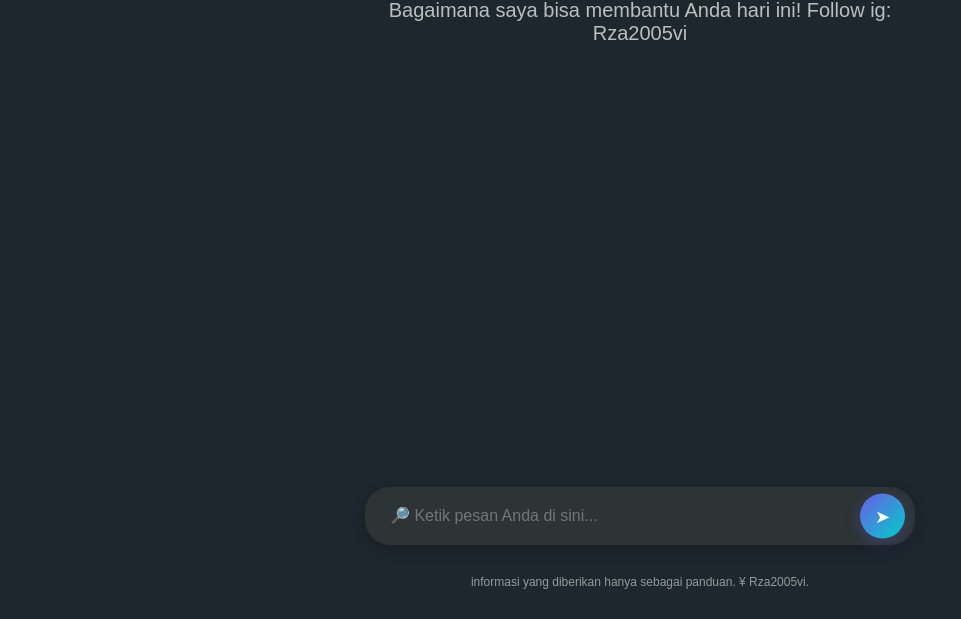
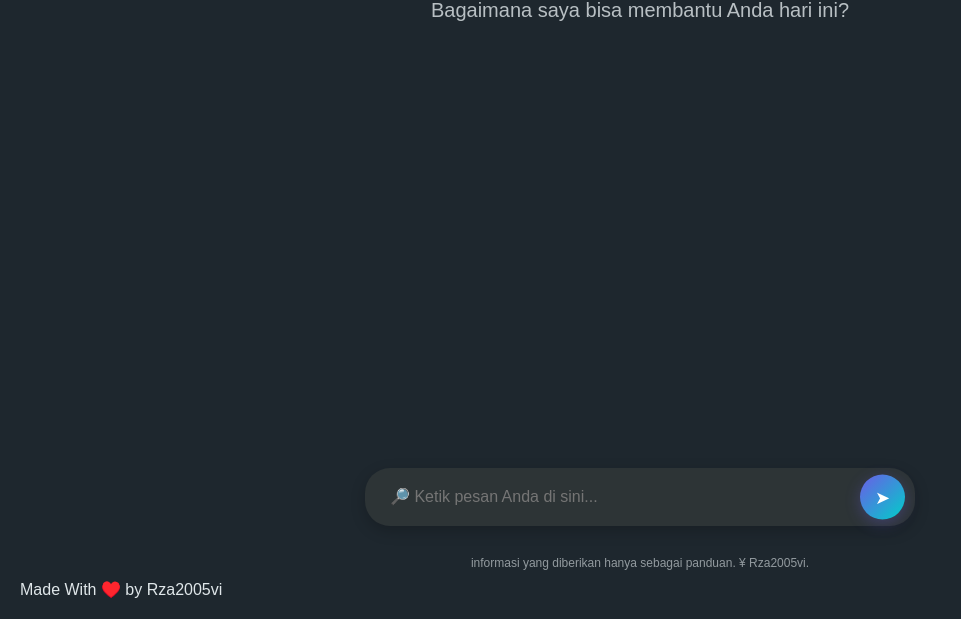
Before and after one commit to Rvas123vi/Alchattes5563434, a plain HTML site: page index.html in a window 1280 px wide. Shown: the part 181-800 px from the top of the page, without its empty margins (0-961 px from the left). Drawn offline with Linux system fonts and the light colour scheme.

Commit message:
Update index.html

```diff
--- a/index.html
+++ b/index.html
@@ -271,7 +271,7 @@
     <div class="container">
         <div class="header">
             <div class="brand">
-                <span>✨</span>Al Chat Asisten 2023
+                <span>✨</span>Al Chat Asisten
             </div>
             <div class="theme-toggle" onclick="toggleTheme()">
                 <span>🌙</span>
@@ -280,7 +280,7 @@
 
         <div class="welcome" id="welcomeSection">
             <h1><span class="highlight-1">Welcome</span> <span class="highlight-2">2025!</span></h1>
-            <p>Bagaimana saya bisa membantu Anda hari ini! Follow ig: Rza2005vi</p>
+            <p>Bagaimana saya bisa membantu Anda hari ini?</p>
         </div>
 
         <div class="chat-container" id="chatContainer">
@@ -461,5 +461,6 @@
             }
         }
     </script>
+                               <p id="disclaimer">Made With ♥️ by Rza2005vi</p>
 </body>
 </html>
```
